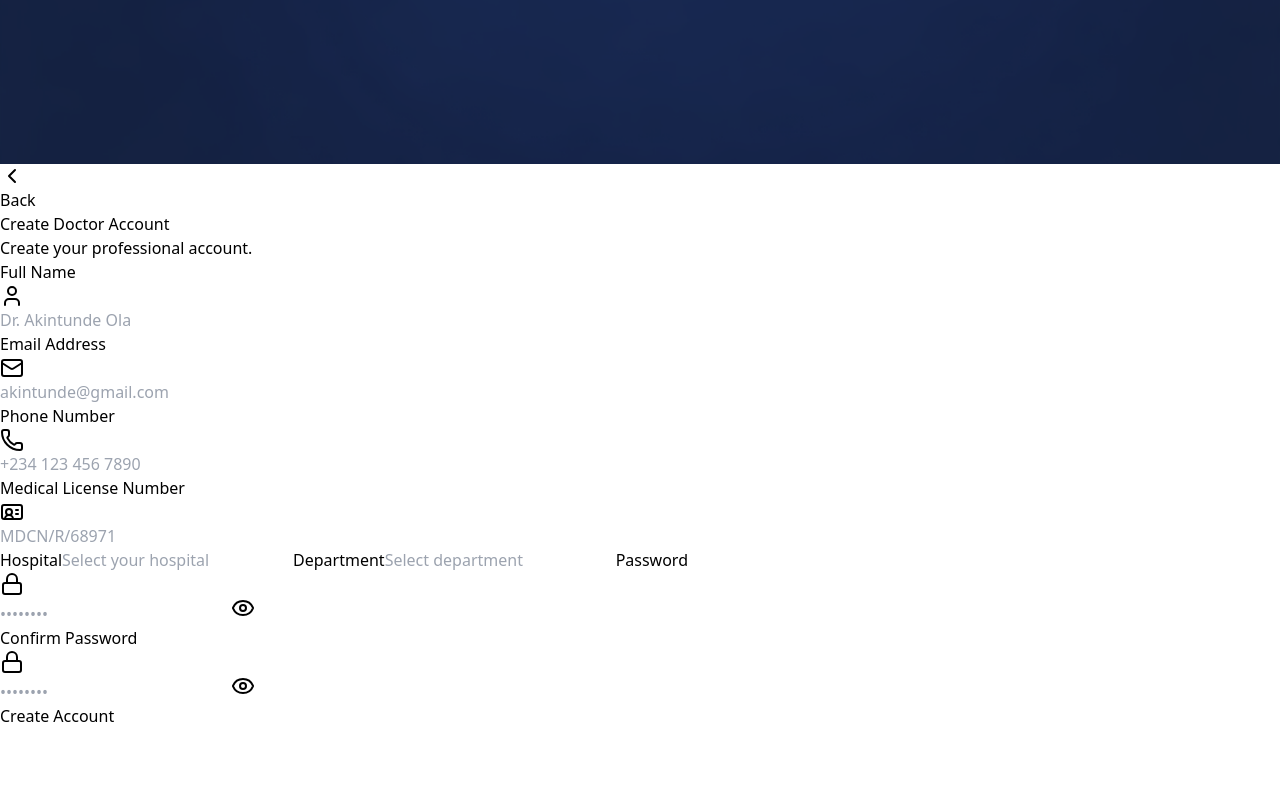
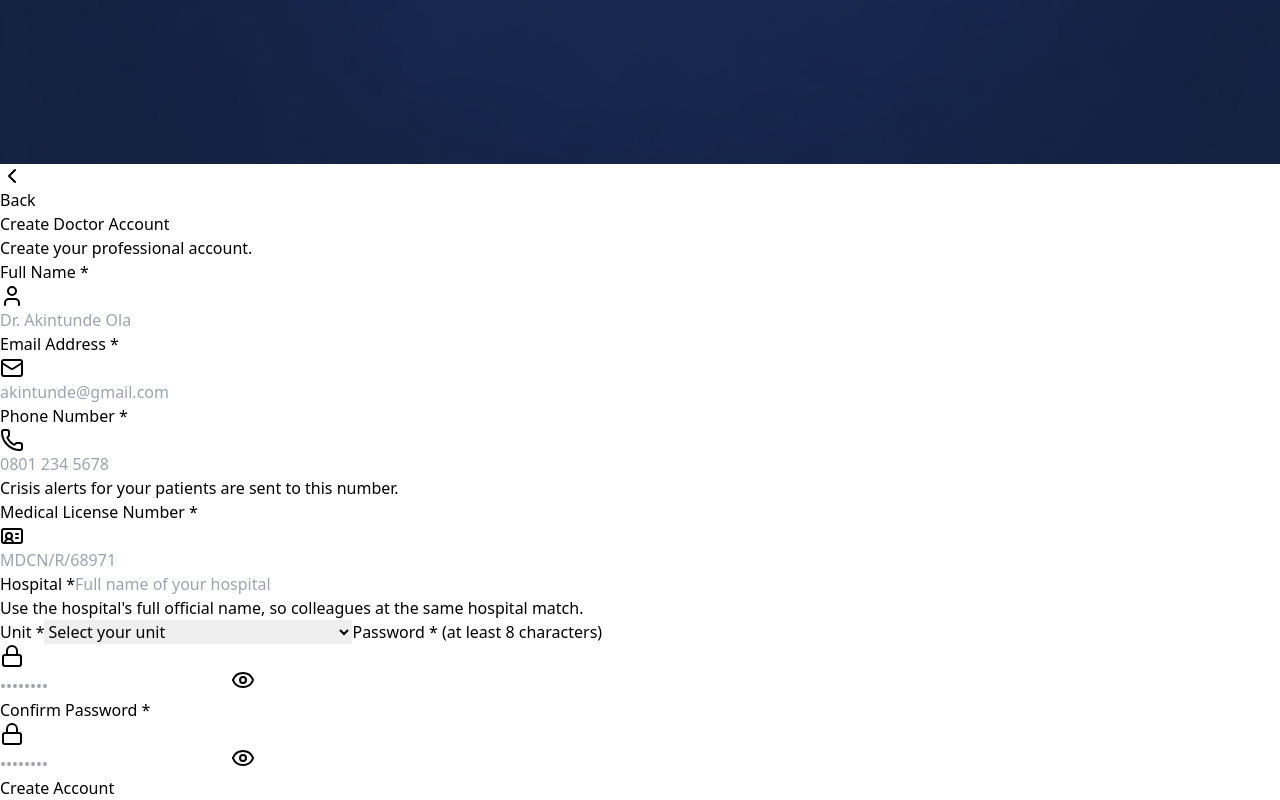
Before and after one commit to L9LU/hyperlink-frontend, a React (Vite) app: page /register/doctor in a window 1280 px wide. Shown: the part 1514-2314 px from the top of the page. Before the commit the page ends 2242 px from the top, so only its background shows below. Built offline with nearby package versions, Linux system fonts and the light colour scheme.

Commit message:
Enhance doctor registration form with unit and validation
Updated registration form to include unit selection and improved validation for required fields.

```diff
--- a/src/pages/doctor/RegisterDoctor.jsx
+++ b/src/pages/doctor/RegisterDoctor.jsx
@@ -2,6 +2,7 @@ import { useState } from 'react';
 import { useNavigate, Link } from 'react-router-dom';
 import AuthLayout from '../../components/AuthLayout.jsx';
 import { registerUser } from '../../api/auth.js';
+import { UNITS } from '../../constants/units.js';
 import { User, Mail, Phone, IdCard, Lock, Eye, EyeOff, ChevronLeft } from 'lucide-react';
 
 const RegisterDoctor = () => {
@@ -13,7 +14,7 @@ const RegisterDoctor = () => {
     phone: '',
     licenseNumber: '',
     hospital: '',
-    department: '',
+    unit: '',
     password: '',
     confirmPassword: '',
   });
@@ -30,8 +31,25 @@ const RegisterDoctor = () => {
     e.preventDefault();
     setError('');
 
-    if (!form.fullName || !form.email || !form.licenseNumber || !form.password) {
-      setError('Please fill in all required fields.');
+    if (
+      !form.fullName.trim() || !form.email.trim() || !form.phone.trim() ||
+      !form.licenseNumber.trim() || !form.hospital.trim() || !form.unit || !form.password
+    ) {
+      setError('Please fill in all required fields (marked with *).');
+      return;
+    }
+    if (!/^[^@\s]+@[^@\s]+\.[^@\s]+$/.test(form.email.trim())) {
+      setError('Enter a valid email address.');
+      return;
+    }
+    // Spaces, dashes and brackets are fine; we only count the digits.
+    const phoneDigits = form.phone.replace(/\D/g, '');
+    if (phoneDigits.length < 10 || phoneDigits.length > 15) {
+      setError('Enter a valid phone number, e.g. 0801 234 5678. Crisis alerts for your patients are sent to it.');
+      return;
+    }
+    if (form.password.length < 8) {
+      setError('Password must be at least 8 characters.');
       return;
     }
     if (form.password !== form.confirmPassword) {
@@ -42,12 +60,14 @@ const RegisterDoctor = () => {
     setLoading(true);
     try {
       await registerUser({
-        name: form.fullName,
-        email: form.email,
-        phone: form.phone,
-        license_number: form.licenseNumber,
-        hospital: form.hospital,
-        department: form.department,
+        name: form.fullName.trim(),
+        email: form.email.trim(),
+        phone: form.phone.trim(),
+        license_number: form.licenseNumber.trim(),
+        hospital: form.hospital.trim(),
+        unit: form.unit,
+        // older backend versions read `department`, so send the unit's name there too
+        department: UNITS.find((u) => u.code === form.unit)?.label || '',
         password: form.password,
         role: 'doctor',
       });
@@ -66,7 +86,7 @@ const RegisterDoctor = () => {
 
   return (
     <AuthLayout>
-      <form onSubmit={handleSubmit}>
+      <form onSubmit={handleSubmit} noValidate>
         <Link
           to="/choose-account-type"
           className="inline-flex items-center gap-1 text-gray-500 hover:text-gray-700 mb-6 text-sm"
@@ -89,7 +109,7 @@ const RegisterDoctor = () => {
         )}
 
         <label className="block text-sm font-medium text-[#0B1739] mb-1">
-          Full Name
+          Full Name *
         </label>
         <div className="relative mb-4">
           <User className="absolute left-3 top-1/2 -translate-y-1/2 w-4 h-4 text-gray-400" />
@@ -103,7 +123,7 @@ const RegisterDoctor = () => {
         </div>
 
         <label className="block text-sm font-medium text-[#0B1739] mb-1">
-          Email Address
+          Email Address *
         </label>
         <div className="relative mb-4">
           <Mail className="absolute left-3 top-1/2 -translate-y-1/2 w-4 h-4 text-gray-400" />
@@ -117,7 +137,7 @@ const RegisterDoctor = () => {
         </div>
 
         <label className="block text-sm font-medium text-[#0B1739] mb-1">
-          Phone Number
+          Phone Number *
         </label>
         <div className="relative mb-4">
           <Phone className="absolute left-3 top-1/2 -translate-y-1/2 w-4 h-4 text-gray-400" />
@@ -125,13 +145,16 @@ const RegisterDoctor = () => {
             type="tel"
             value={form.phone}
             onChange={handleChange('phone')}
-            placeholder="+234 123 456 7890"
+            placeholder="0801 234 5678"
             className="w-full pl-10 pr-3 py-3 border border-gray-300 rounded-lg focus:outline-none focus:ring-2 focus:ring-[#1A56DB]"
           />
         </div>
+        <p className="text-xs text-gray-400 -mt-2 mb-4">
+          Crisis alerts for your patients are sent to this number.
+        </p>
 
         <label className="block text-sm font-medium text-[#0B1739] mb-1">
-          Medical License Number
+          Medical License Number *
         </label>
         <div className="relative mb-4">
           <IdCard className="absolute left-3 top-1/2 -translate-y-1/2 w-4 h-4 text-gray-400" />
@@ -145,29 +168,37 @@ const RegisterDoctor = () => {
         </div>
 
         <label className="block text-sm font-medium text-[#0B1739] mb-1">
-          Hospital
+          Hospital *
         </label>
         <input
           type="text"
           value={form.hospital}
           onChange={handleChange('hospital')}
-          placeholder="Select your hospital"
-          className="w-full px-3 py-3 border border-gray-300 rounded-lg focus:outline-none focus:ring-2 focus:ring-[#1A56DB] mb-4"
+          placeholder="Full name of your hospital"
+          className="w-full px-3 py-3 border border-gray-300 rounded-lg focus:outline-none focus:ring-2 focus:ring-[#1A56DB]"
         />
+        <p className="text-xs text-gray-400 mt-1 mb-4">
+          Use the hospital's full official name, so colleagues at the same hospital match.
+        </p>
 
         <label className="block text-sm font-medium text-[#0B1739] mb-1">
-          Department
+          Unit *
         </label>
-        <input
-          type="text"
-          value={form.department}
-          onChange={handleChange('department')}
-          placeholder="Select department"
-          className="w-full px-3 py-3 border border-gray-300 rounded-lg focus:outline-none focus:ring-2 focus:ring-[#1A56DB] mb-4"
-        />
+        <select
+          value={form.unit}
+          onChange={handleChange('unit')}
+          className="w-full px-3 py-3 border border-gray-300 rounded-lg focus:outline-none focus:ring-2 focus:ring-[#1A56DB] text-gray-700 mb-4"
+        >
+          <option value="">Select your unit</option>
+          {UNITS.map((u) => (
+            <option key={u.code} value={u.code}>
+              {u.label}
+            </option>
+          ))}
+        </select>
 
         <label className="block text-sm font-medium text-[#0B1739] mb-1">
-          Password
+          Password * <span className="text-gray-400 font-normal">(at least 8 characters)</span>
         </label>
         <div className="relative mb-4">
           <Lock className="absolute left-3 top-1/2 -translate-y-1/2 w-4 h-4 text-gray-400" />
@@ -188,7 +219,7 @@ const RegisterDoctor = () => {
         </div>
 
         <label className="block text-sm font-medium text-[#0B1739] mb-1">
-          Confirm Password
+          Confirm Password *
         </label>
         <div className="relative mb-6">
           <Lock className="absolute left-3 top-1/2 -translate-y-1/2 w-4 h-4 text-gray-400" />
```
